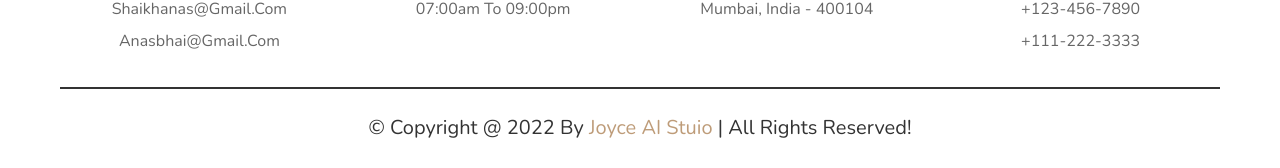
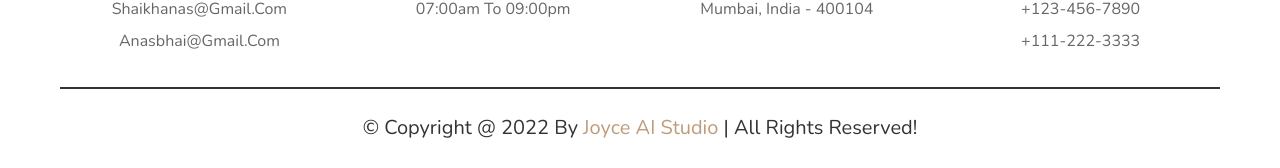
Before and after one commit to lantrance/WhaleCoffee, a Flask app: template website/templates/index.html in a window 1280 px wide. Shown: the part 5413-5581 px from the top of the page. Run offline with Flask 3, Linux system fonts and the light colour scheme; the template is opened without the code that fills it, so the values that code supplies are empty; some libraries are stand-ins or nearby versions; some web fonts are replaced.

Commit message:
Update index.html

```diff
--- a/website/templates/index.html
+++ b/website/templates/index.html
@@ -291,7 +291,7 @@
 
    </div>
 
-   <div class="credit"> &copy; copyright @ 2022 by <span>Joyce AI Stuio</span> | all rights reserved! </div>
+   <div class="credit"> &copy; copyright @ 2022 by <span>Joyce AI Studio</span> | all rights reserved! </div>
 
 </section>
 
```
